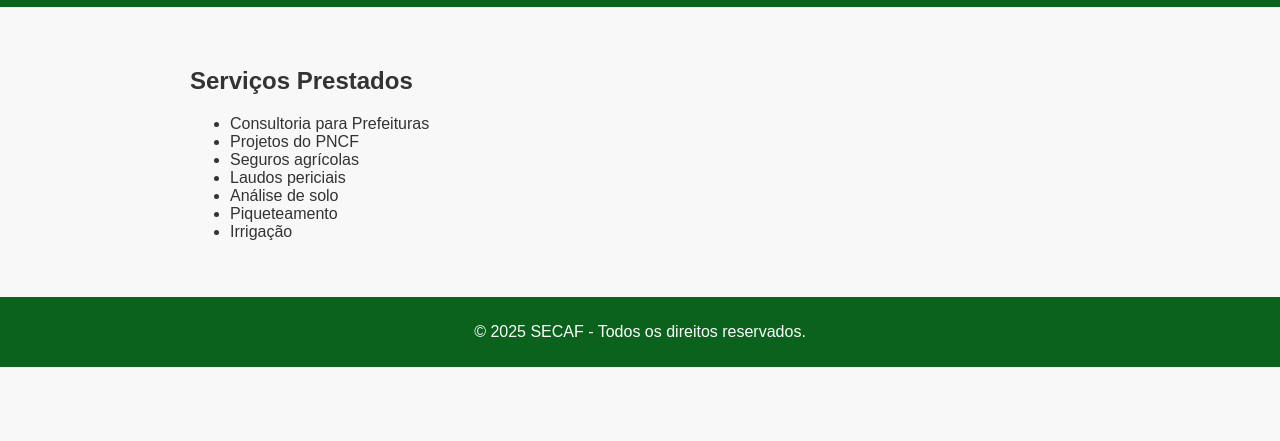
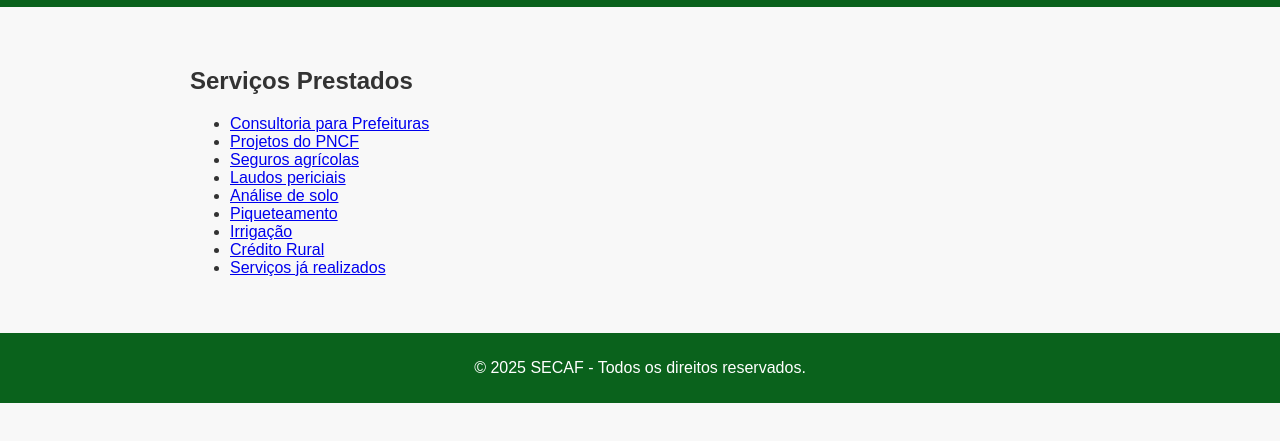
Before and after one commit to Renatocruz-eng/secaf-site-oficial, a plain HTML site: page servicos.html in a window 1280 px wide. Shown: the part 63-504 px from the top of the page. Drawn offline with Linux system fonts and the light colour scheme.

Commit message:
Adiciona links para páginas individuais de serviços

```diff
--- a/servicos.html
+++ b/servicos.html
@@ -20,13 +20,15 @@
   <section>
     <h1>Serviços Prestados</h1>
     <ul>
-      <li>Consultoria para Prefeituras</li>
-      <li>Projetos do PNCF</li>
-      <li>Seguros agrícolas</li>
-      <li>Laudos periciais</li>
-      <li>Análise de solo</li>
-      <li>Piqueteamento</li>
-      <li>Irrigação</li>
+ <li><a href="consultoria-prefeituras.html">Consultoria para Prefeituras</a></li>
+    <li><a href="projetos-pncf.html">Projetos do PNCF</a></li>
+    <li><a href="seguros-agricolas.html">Seguros agrícolas</a></li>
+    <li><a href="laudos.html">Laudos periciais</a></li>
+    <li><a href="analise-solo.html">Análise de solo</a></li>
+    <li><a href="piqueteamento.html">Piqueteamento</a></li>
+    <li><a href="irrigacao.html">Irrigação</a></li>
+    <li><a href="credito-rural.html">Crédito Rural</a></li>
+    <li><a href="servicos-prestados.html">Serviços já realizados</a></li>
     </ul>
   </section>
   <footer>
```
